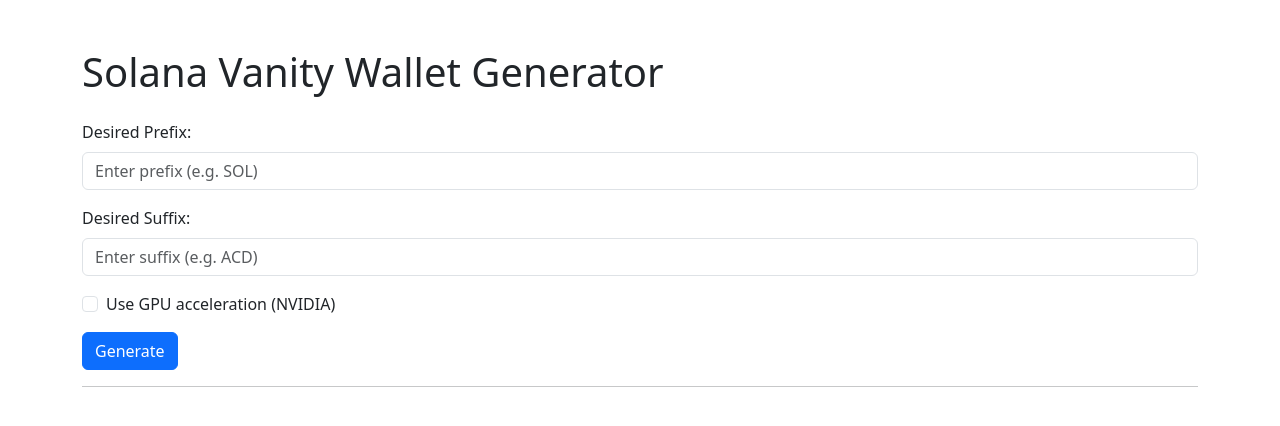
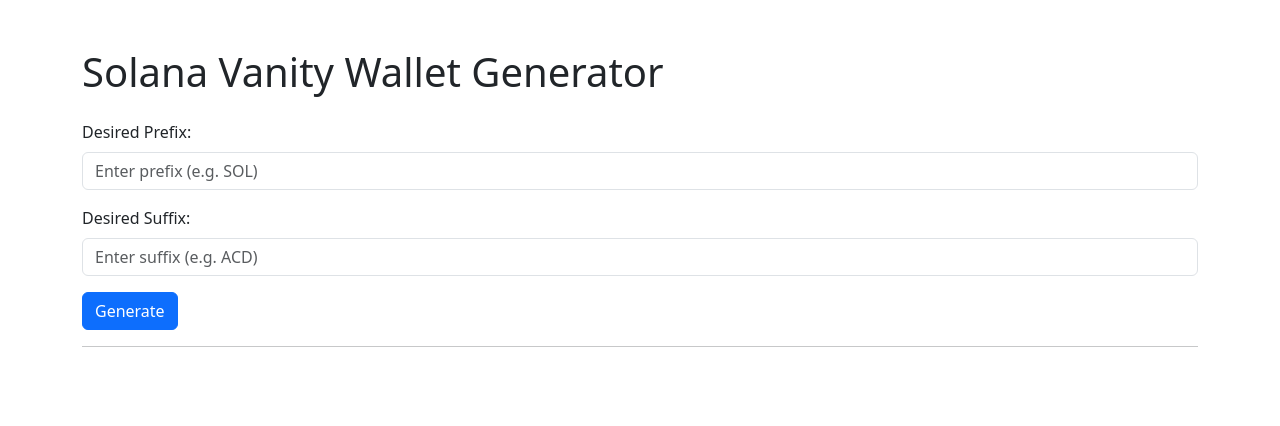
Before and after one commit to DegenApeDev/solana-vanity-generator, a Flask app: page / in a window 1280 px wide. Shown: the top 426 px of the page. Run offline with Flask 2, Linux system fonts and the light colour scheme.

Commit message:
Revert to CPU-only key generation (remove GPU code)

```diff
--- a/app.py
+++ b/app.py
@@ -4,20 +4,6 @@ import base58
 import time
 import threading
 import multiprocessing
-try:
-    import numpy as np
-    import pycuda.autoinit  # initializes CUDA driver
-    from pycuda import curandom
-    try:
-        rng = curandom.XORWOWRandomNumberGenerator()
-    except Exception as e:
-        import logging
-        logging.warning(f"PyCUDA RNG init failed: {e}")
-        rng = None
-except Exception as e:
-    import logging
-    logging.warning(f"PyCUDA not available: {e}")
-    rng = None
 
 app = Flask(__name__)
 
@@ -32,8 +18,6 @@ def generate():
     suffix = data.get('suffix', '')
     prefix_lower = prefix.lower()
     suffix_lower = suffix.lower()
-    use_gpu = data.get('use_gpu', False)
-    app.logger.info(f"GPU mode selected: {use_gpu}")
     start = time.time()
     result = {}
     found_event = threading.Event()
@@ -42,13 +26,7 @@ def generate():
     def worker():
         local_tries = 0
         while not found_event.is_set():
-            if use_gpu and rng:
-                # generate 32-byte seed on GPU
-                arr = rng.gen_uint32(8)
-                seed = arr.astype(np.uint32).view(np.uint8).tobytes()
-                sk = SigningKey(seed)
-            else:
-                sk = SigningKey.generate()
+            sk = SigningKey.generate()
             vk = sk.verify_key
             pub = base58.b58encode(vk.encode()).decode()
             local_tries += 1
--- a/static/main.js
+++ b/static/main.js
@@ -12,11 +12,10 @@ document.getElementById('generate').addEventListener('click', async () => {
             warningDiv.textContent = 'Selecting both prefix and suffix may take significantly longer.';
             warningDiv.style.display = 'block';
         }
-        const use_gpu = document.getElementById('use_gpu').checked;
         const response = await fetch('/generate', {
             method: 'POST',
             headers: {'Content-Type': 'application/json'},
-            body: JSON.stringify({prefix, suffix, use_gpu})
+            body: JSON.stringify({prefix, suffix})
         });
         const data = await response.json();
         spinner.style.display = 'none';
--- a/templates/index.html
+++ b/templates/index.html
@@ -16,10 +16,6 @@
         <label for="suffix" class="form-label">Desired Suffix:</label>
         <input type="text" class="form-control" id="suffix" placeholder="Enter suffix (e.g. ACD)">
     </div>
-    <div class="form-check mb-3">
-        <input type="checkbox" class="form-check-input" id="use_gpu">
-        <label class="form-check-label" for="use_gpu">Use GPU acceleration (NVIDIA)</label>
-    </div>
     <div id="warning" class="text-warning mb-3" style="display:none;"></div>
     <button id="generate" class="btn btn-primary">Generate</button>
     <div id="spinner" class="spinner-border text-primary ms-3" role="status" style="display:none;">
```
